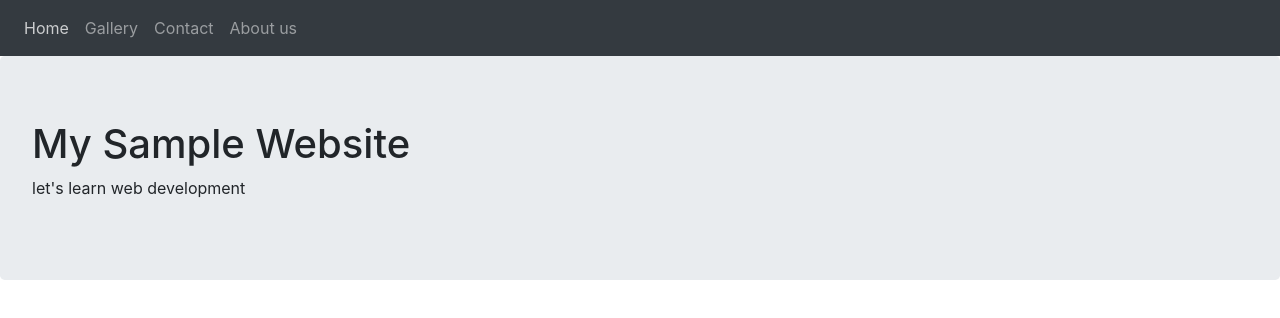
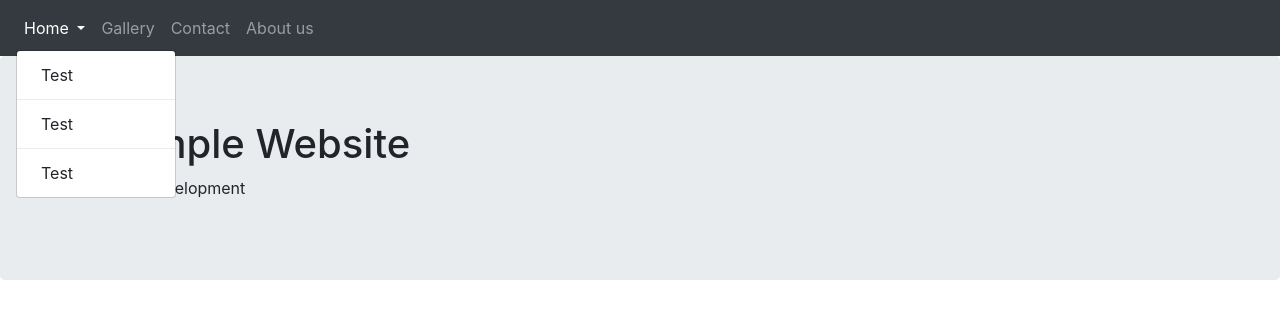
Before and after one commit to gaosp06/Gao, a plain HTML site: page index.html in a window 1280 px wide. Both pictures are taken after a click on the link "Home". Drawn offline with nearby package versions, Linux system fonts and the light colour scheme.

Commit message:
nabvar with dropdowmn

```diff
--- a/index.html
+++ b/index.html
@@ -13,18 +13,27 @@
    <nav class="navbar navbar-expand-md navbar-dark bg-dark sticky-top">
 
     <!-- Button collapse-->
-
     <button class="navbar-toggler" data-toggle="collapse" data-target="#collapse_target">
         <span class="navbar-toggler-icon"></span>
     </button>
-
-
     <div class="collapse navbar-collapse" id="collapse_target">
 
+<!--NAvigation menu section with dropdown menu -->
+       <ul class="navbar-nav">
+           <!--Start of the dropdown menu -->
+           <li class="nav-item dropdown">
+               <a class="nav-link dropdown-toggle" data-toggle="dropdown" data-target="dropdown_target" href="#">Home
+               <span class="caret"></span>
+            </a>
 
-       <ul class="navbar-nav">
-           <li class="nav-item">
-               <a class="nav-link" href="#">Home</a>
+            <div class="dropdown-menu" aria-labelledby="dropdown_target">
+                <a class="dropdown-item">Test</a>
+                <div class="dropdown-divider"></div>
+                <a class="dropdown-item">Test</a>
+                <div class="dropdown-divider"></div>
+                <a class="dropdown-item">Test</a>
+            </div>
+            <!--end of the dropdown menu -->
            </li>
            <li class="nav-item">
             <a class="nav-link" href="#">Gallery</a>
@@ -38,12 +47,12 @@
        </ul>
    </nav>
 </div>
+
    <div class="jumbotron" style="margin-bottom: 0px;">
     <h1>My Sample Website</h1>
     <p>let's learn web development </p>
     </div>
     </div>
-
 
 <script src="https://ajax.googleapis.com/ajax/libs/jquery/3.4.1/jquery.min.js"></script>
 <script src="https://cdnjs.cloudflare.com/ajax/libs/popper.js/1.16.0/umd/popper.min.js"></script>
```
